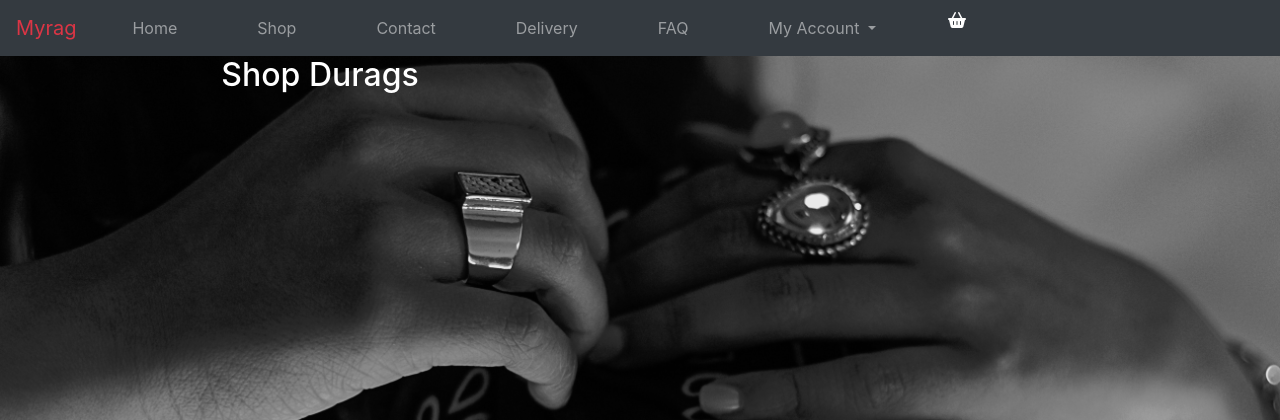
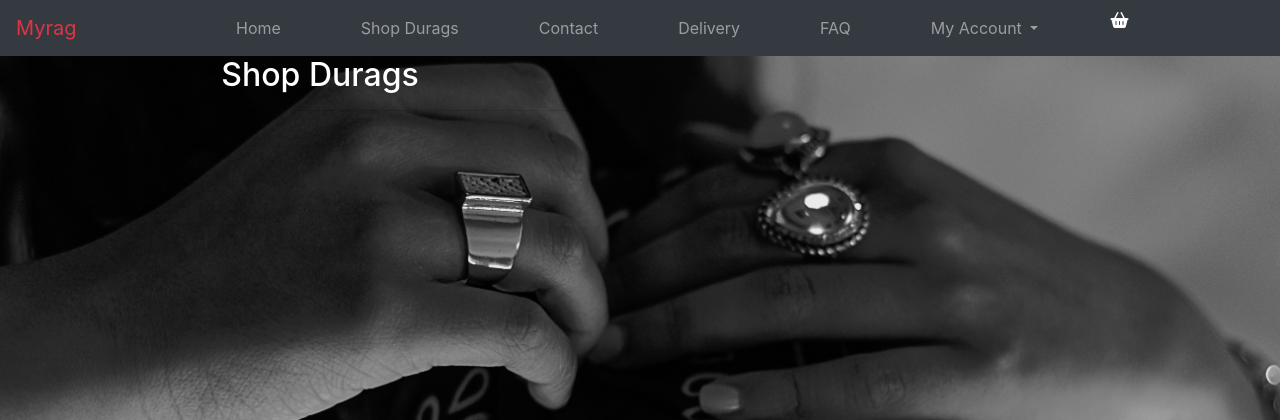
Before and after one commit to devisis/myrag, a Django app: page /products/ in a window 1280 px wide. Shown: the top 420 px of the page. Run offline with Django 3.2, Linux system fonts and the light colour scheme; data that the repository does not hold is empty; some libraries are stand-ins or nearby versions.

Commit message:
Create main nav section and link users to shop

```diff
--- a/products/templates/products/all_rags.html
+++ b/products/templates/products/all_rags.html
@@ -20,6 +20,7 @@
   <div class="row">
     <div class="col-sm-12 col-md-6 d flex justify-content-center">
       <h2>Shop Durags</h2>
+      <hr>
     </div>
   </div>
   <div class="row d-flex justify-content-center">
--- a/products/urls.py
+++ b/products/urls.py
@@ -4,6 +4,6 @@ from django.conf import settings
 from django.conf.urls.static import static
 
 urlpatterns = [
-    path('', views.view_product, name="view product"),
+    path('', views.view_product, name="view_product"),
 
 ] + static(settings.MEDIA_URL, document_root=settings.MEDIA_ROOT)
--- a/templates/base.html
+++ b/templates/base.html
@@ -2,6 +2,7 @@
 
 <!doctype html>
 <html lang="en">
+
 <head>
 
   {% block meta %}
@@ -14,7 +15,8 @@
   {% endblock %}
 
   {% block corecss %}
-    <link rel="stylesheet" href="https://cdn.jsdelivr.net/npm/bootstrap@4.6.1/dist/css/bootstrap.min.css" integrity="sha384-zCbKRCUGaJDkqS1kPbPd7TveP5iyJE0EjAuZQTgFLD2ylzuqKfdKlfG/eSrtxUkn" crossorigin="anonymous">
+  <link rel="stylesheet" href="https://cdn.jsdelivr.net/npm/bootstrap@4.6.1/dist/css/bootstrap.min.css"
+    integrity="sha384-zCbKRCUGaJDkqS1kPbPd7TveP5iyJE0EjAuZQTgFLD2ylzuqKfdKlfG/eSrtxUkn" crossorigin="anonymous">
 
   {% endblock %}
 
@@ -23,8 +25,12 @@
   {% endblock %}
 
   {% block corejs %}
-    <script src="https://cdn.jsdelivr.net/npm/jquery@3.5.1/dist/jquery.slim.min.js" integrity="sha384-DfXdz2htPH0lsSSs5nCTpuj/zy4C+OGpamoFVy38MVBnE+IbbVYUew+OrCXaRkfj" crossorigin="anonymous"></script>
-    <script src="https://cdn.jsdelivr.net/npm/bootstrap@4.6.1/dist/js/bootstrap.bundle.min.js" integrity="sha384-fQybjgWLrvvRgtW6bFlB7jaZrFsaBXjsOMm/tB9LTS58ONXgqbR9W8oWht/amnpF" crossorigin="anonymous"></script>
+  <script src="https://cdn.jsdelivr.net/npm/jquery@3.5.1/dist/jquery.slim.min.js"
+    integrity="sha384-DfXdz2htPH0lsSSs5nCTpuj/zy4C+OGpamoFVy38MVBnE+IbbVYUew+OrCXaRkfj" crossorigin="anonymous">
+  </script>
+  <script src="https://cdn.jsdelivr.net/npm/bootstrap@4.6.1/dist/js/bootstrap.bundle.min.js"
+    integrity="sha384-fQybjgWLrvvRgtW6bFlB7jaZrFsaBXjsOMm/tB9LTS58ONXgqbR9W8oWht/amnpF" crossorigin="anonymous">
+  </script>
   {% endblock %}
 
   {% block extrajs %}
@@ -33,72 +39,17 @@
 
   <title>Myrag {% block extra_title %}{% endblock %}</title>
 </head>
+
 <body>
-    <header >
-        <nav class="navbar navbar-expand-lg navbar-dark bg-dark fixed-top">
+  <header class="container">
+    <nav class="navbar navbar-expand-md navbar-dark bg-dark fixed-top">
       <a class="navbar-brand text-danger" href="{% url 'home' %}">Myrag</a>
-            <button class="navbar-toggler" type="button" data-toggle="collapse" data-target="#navMenu" aria-controls="navMenu" aria-expanded="false" aria-label="Menu navigation toggle">
+      <button class="navbar-toggler" type="button" data-toggle="collapse" data-target="#navMenu" aria-controls="navMenu"
+        aria-expanded="false" aria-label="Menu navigation toggle">
         <span class="navbar-toggler-icon"></span>
       </button>
-            <div class="collapse navbar-collapse" id="navMenu">
-              <ul class="navbar-nav">
-                <li class="nav-item">
-                  <a class="nav-link" href="#" aria-label="The contact page">Home</a>
-                </li>
-                <li class="nav-item">
-                  <a class="nav-link" href="#" aria-label="The contact page">Shop</a>
-                </li>
-                <li class="nav-item">
-                  <a class="nav-link" href="#" aria-label="The delivery page">Contact</a>
-                </li>
-                <li class="nav-item">
-                  <a class="nav-link" href="#" aria-label="The delivery page">Delivery</a>
-                </li>
-                <li class="nav-item">
-                  <a class="nav-link" href="#" aria-label="The FAQ page">FAQ</a>
-                </li>
-                <li class="nav-item dropdown">
-                    <a class="nav-link dropdown-toggle" href="#" id="navbarMenu" role="button" data-toggle="dropdown" aria-haspopup="true" aria-expanded="false">
-                      My Account
-                    </a>
-                    <div class="dropdown-menu" aria-labelledby="navbarMenu">
-                        {% if request.user.is_authenticated %}
-                        {% if request.user.is_superuser %}
-                            <a href="#" class="dropdown-item">Site Orders</a>
-                        {% endif %}
-                        <a href="#" class="dropdown-item" aria-label="The profile page">My Profile</a>
-                        <a href="{% url 'account_logout' %}" class="dropdown-item" aria-label="The logout page">Logout</a>
-                    {% else %}
-                        <a href="{% url 'account_signup' %}" class="dropdown-item" aria-label="The registration page">Register</a>
-                        <a href="{% url 'account_login' %}" class="dropdown-item" aria-label="The login page">Login</a>
-                    {% endif %}
-                    </div>
-                  </li>
-                  <li class="nav-item">
-                    <i class="fa-solid fa-basket-shopping">
-
-                    </i>
-                    <!-- <a class="{% if grand_total %}text-info font-weight-bold{% else %}text-black{% endif %} nav-link" href="#">
-                            <div></div>
-                            <p class="my-0">
-                                {% if grand_total %}
-                                    ${{ grand_total|floatformat:2 }}
-                                {% else %}
-                                    Bah
-                                {% endif %}
-                            </p>
-                        </div>
-                    </a> -->
-                </li>
-              </ul>
-            </div>
+      {% include 'includes/main-nav.html' %}
     </nav>
-
-
-
-            </ul>
-        </div>
-    </div>
 
     <!-- <div id="delivery-banner" class="row text-center">
         <div class="col bg-black text-white">
@@ -127,4 +78,5 @@
     <script src="https://cdn.jsdelivr.net/npm/bootstrap@4.6.1/dist/js/bootstrap.min.js" integrity="sha384-VHvPCCyXqtD5DqJeNxl2dtTyhF78xXNXdkwX1CZeRusQfRKp+tA7hAShOK/B/fQ2" crossorigin="anonymous"></script>
     -->
 </body>
+
 </html>
--- /dev/null
+++ b/templates/includes/main-nav.html
@@ -0,0 +1,53 @@
+<div class="collapse navbar-collapse d-md-flex justify-content-center" id="navMenu">
+  <ul class="navbar-nav">
+    <li class="nav-item">
+      <a class="nav-link" href="#" aria-label="The contact page">Home</a>
+    </li>
+    <li class="nav-item">
+      <a class="nav-link" href="{% url 'view_product' %}" aria-label="The contact page">Shop Durags</a>
+    </li>
+    <li class="nav-item">
+      <a class="nav-link" href="#" aria-label="The delivery page">Contact</a>
+    </li>
+    <li class="nav-item">
+      <a class="nav-link" href="#" aria-label="The delivery page">Delivery</a>
+    </li>
+    <li class="nav-item">
+      <a class="nav-link" href="#" aria-label="The FAQ page">FAQ</a>
+    </li>
+    <li class="nav-item dropdown">
+      <a class="nav-link dropdown-toggle" href="#" id="navbarMenu" role="button" data-toggle="dropdown"
+        aria-haspopup="true" aria-expanded="false">
+        My Account
+      </a>
+      <div class="dropdown-menu" aria-labelledby="navbarMenu">
+        {% if request.user.is_authenticated %}
+        {% if request.user.is_superuser %}
+        <a href="#" class="dropdown-item">Site Orders</a>
+        {% endif %}
+        <a href="#" class="dropdown-item" aria-label="The profile page">My Profile</a>
+        <a href="{% url 'account_logout' %}" class="dropdown-item" aria-label="The logout page">Logout</a>
+        {% else %}
+        <a href="{% url 'account_signup' %}" class="dropdown-item" aria-label="The registration page">Register</a>
+        <a href="{% url 'account_login' %}" class="dropdown-item" aria-label="The login page">Login</a>
+        {% endif %}
+      </div>
+    </li>
+    <li class="nav-item">
+      <i class="fa-solid fa-basket-shopping">
+
+      </i>
+      <!-- <a class="{% if grand_total %}text-info font-weight-bold{% else %}text-black{% endif %} nav-link" href="#">
+                      <div></div>
+                      <p class="my-0">
+                          {% if grand_total %}
+                              ${{ grand_total|floatformat:2 }}
+                          {% else %}
+                              Bah
+                          {% endif %}
+                      </p>
+                  </div>
+              </a> -->
+    </li>
+  </ul>
+</div>
```
Lines whose indentation alone changed are shown as unchanged.
